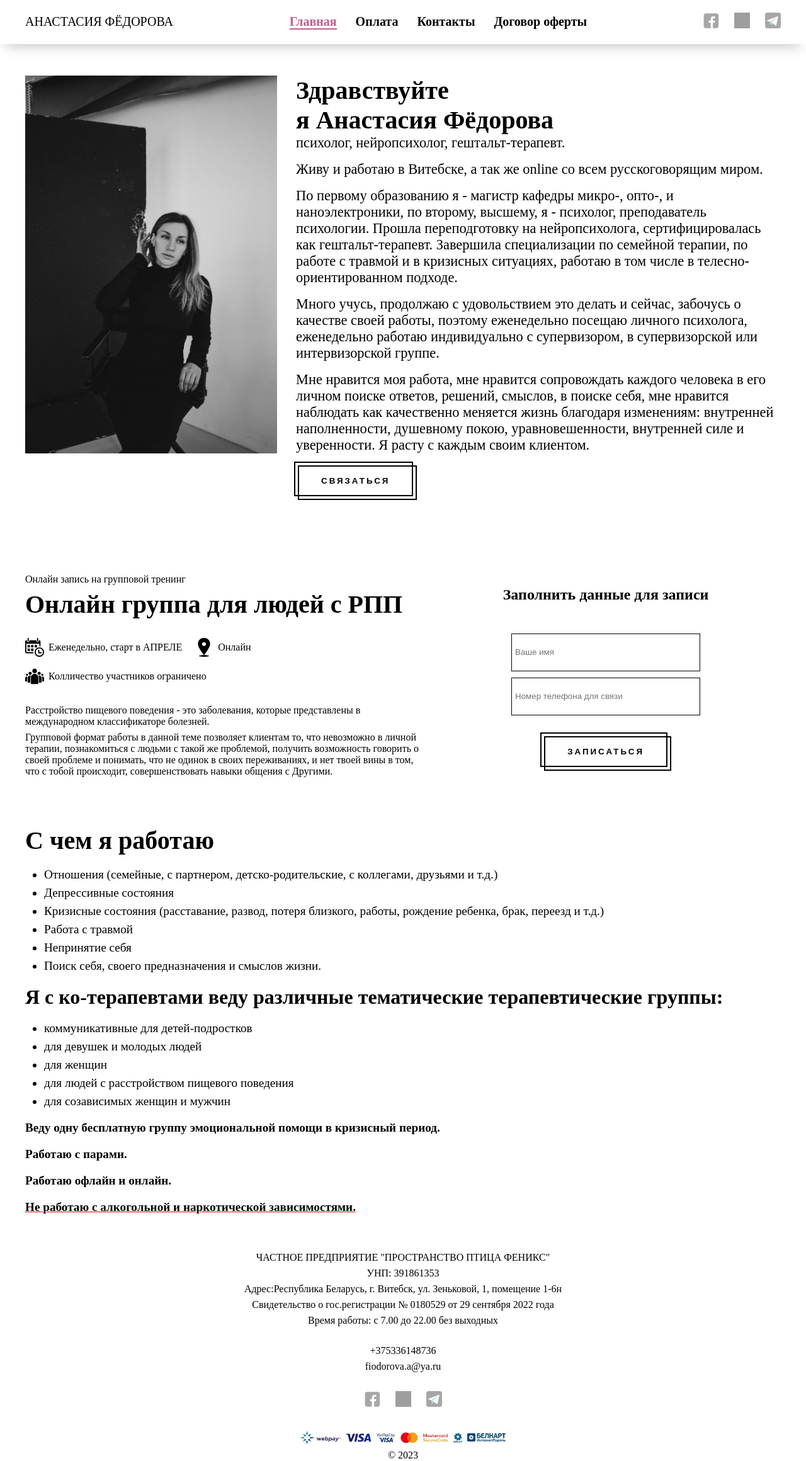
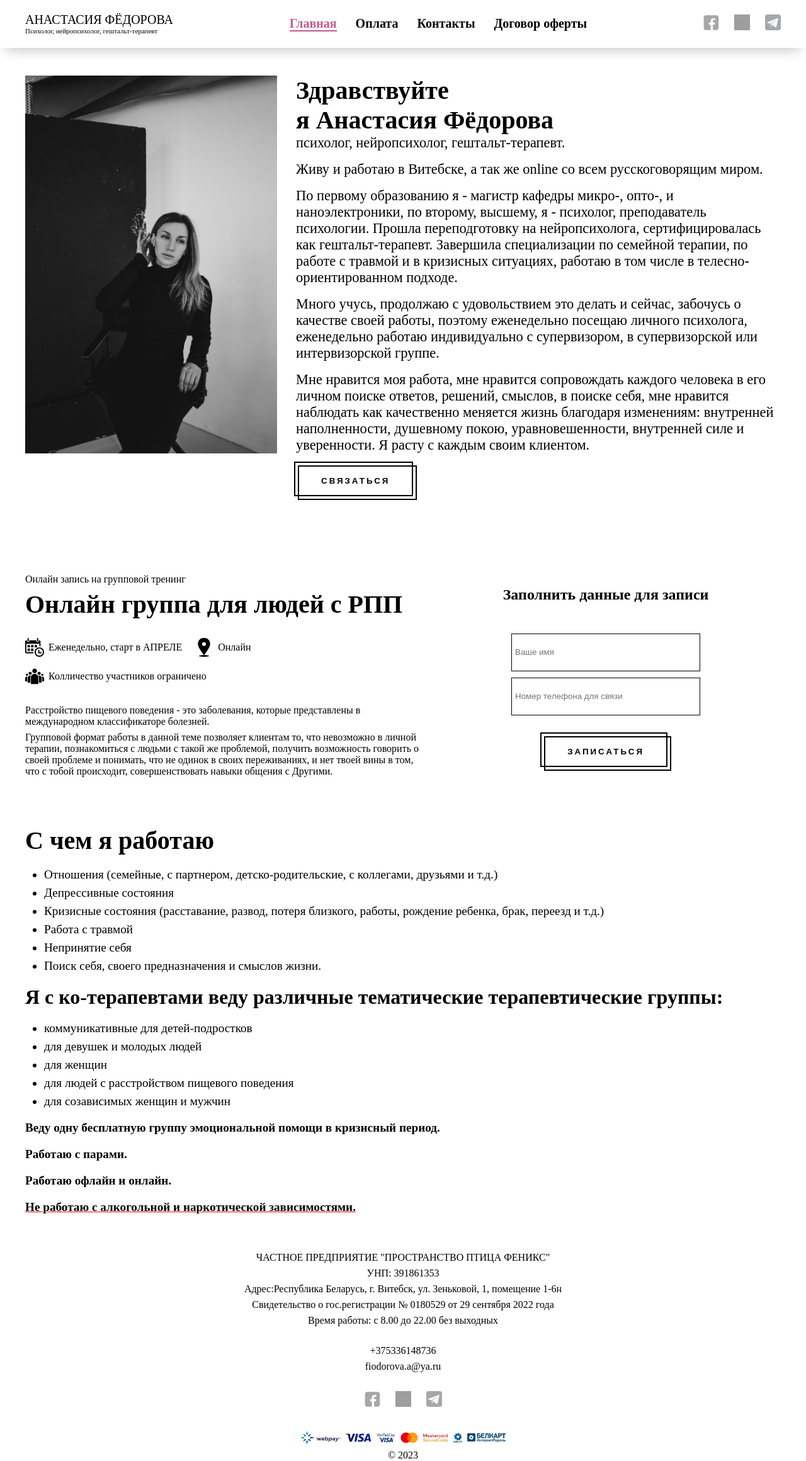
Before and after one commit to qusewen/psycholog, a React (Create React App) app: page / in a window 1280 px wide. Shown: the whole page at 63% size. Built offline with nearby package versions, Linux system fonts and the light colour scheme; grey boxes are pictures that could not be loaded; a web font is replaced by a local one.

Commit message:
feat: add information in logo

```diff
--- a/src/component/Footer/Footer.tsx
+++ b/src/component/Footer/Footer.tsx
@@ -19,7 +19,7 @@ export default function Footer() {
               1-6н
             </p>
             <p className='footer__organization_title'>Свидетельство о гос.регистрации №  0180529 от 29 сентября 2022 года</p>
-            <p className='footer__organization_title'>Время работы: с 7.00 до 22.00 без выходных</p>
+            <p className='footer__organization_title'>Время работы: с 8.00 до 22.00 без выходных</p>
           </div>
           <div className='footer__contact'>
             <a className="footer__contact-link" href='tel:+375336148736'>+375336148736</a>
--- a/src/component/Header/Header.scss
+++ b/src/component/Header/Header.scss
@@ -59,6 +59,9 @@
 
 .logo {
   font-size: 20px;
+  &_bottom{
+    font-size: 11px;
+  }
 }
 
 @media (max-width: 870px) {
--- a/src/component/Header/Header.tsx
+++ b/src/component/Header/Header.tsx
@@ -21,6 +21,7 @@ export default function Header() {
         <div className='header__body'>
           <div className='header__logo'>
             <p className='logo'>АНАСТАСИЯ ФЁДОРОВА</p>
+            <p className='logo_bottom'>Психолог, нейропсихолог, гештальт-терапевт</p>
           </div>
           <div className='header__burger' onClick={handleBurgerOpen}>
             <span
```
